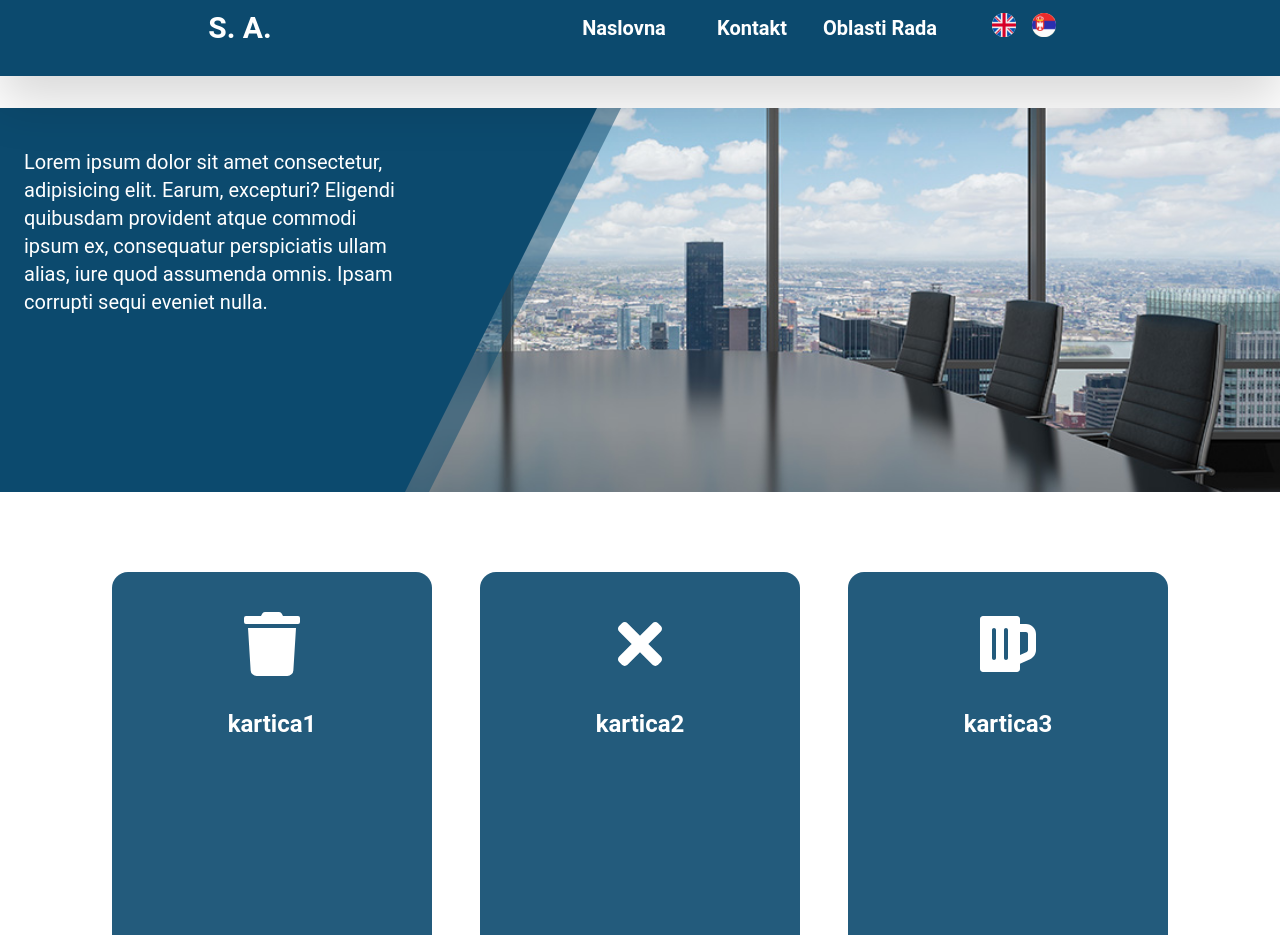
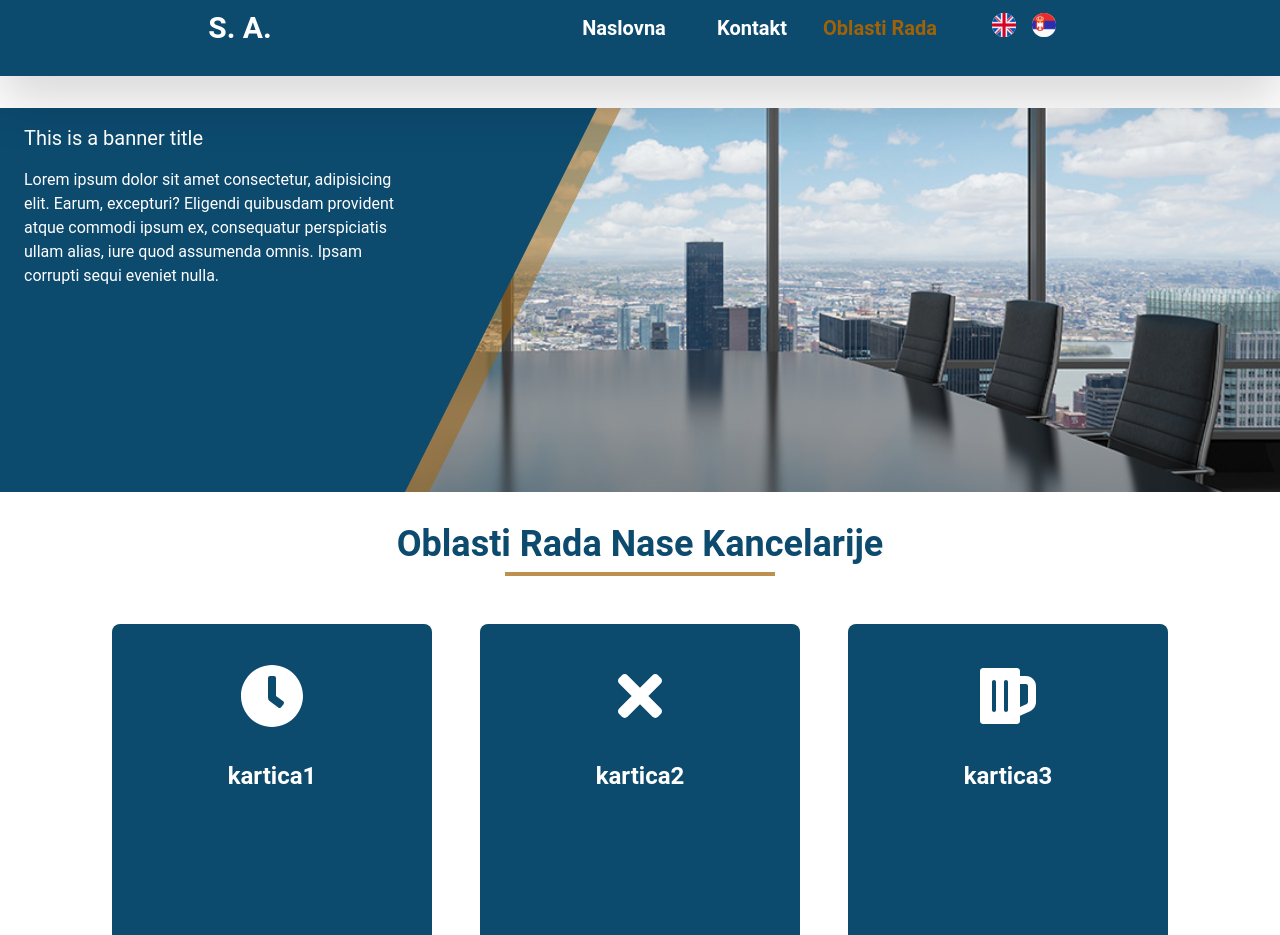
Before and after one commit to TatsuKenshi/akerman-law-firm-site, a React (Create React App) app: page /workareas in a window 1280 px wide. Shown: the part 20-955 px from the top of the page. Built offline with nearby package versions, Linux system fonts and the light colour scheme; what i18next-xhr-backend would draw is missing.

Commit message:
adds yellow accent color to the overall styling

```diff
--- a/src/components/FlipCard.tsx
+++ b/src/components/FlipCard.tsx
@@ -8,14 +8,14 @@ const FlipCard = (item: CardItemType) => {
   return (
     <div className="w-[320px] h-[380px] bg-transparent cursor-pointer group [perspective:1000px] mx-2 mb-12 text-white">
       <div className="relative w-full h-full duration-1000 [transform-style:preserve-3d] group-hover:[transform:rotateY(180deg)] [backface-visibility:hidden]">
-        <div className="absolute p-2 w-full h-full rounded-2xl bg-sky-900 bg-opacity-90 text-center">
-          <Icon className="mx-auto my-8 h-16 w-16 " />
+        <div className="absolute p-2 w-full h-full rounded-lg bg-sky-900 text-center">
+          <Icon className="mx-auto my-8 h-16 w-16" />
           <h4 className="text-2xl font-bold">
             {language === "en" ? engTitle : serTitle}
           </h4>
         </div>
-        <div className="absolute p-2 text-center [transform:rotateY(180deg)] w-full h-full bg-sky-900 bg-opacity-90 [backface-visibility:hidden] rounded-2xl">
-          <Icon className="mx-auto my-8 h-16 w-16 " />
+        <div className="absolute p-2 text-center [transform:rotateY(180deg)] w-full h-full bg-yellow-700 bg-opacity-80 [backface-visibility:hidden] rounded-lg">
+          <Icon className="mx-auto my-8 h-16 w-16" />
           <p className="text-2xl font-bold">
             {language === "en" ? engContent : serContent}
           </p>
--- a/src/components/Navbar.tsx
+++ b/src/components/Navbar.tsx
@@ -35,33 +35,54 @@ const Navbar = ({ t }: any) => {
         {/* navlinks section */}
         <section className="flex h-full items-center">
           <div className="w-32 group flex-col text-center my-auto">
-            <div className="h-[2px] w-full bg-transparent group-hover:bg-white"></div>
+            <div className="h-[2px] w-full bg-transparent group-hover:bg-yellow-700 bg-opacity-80"></div>
             <div className="w-full py-2 px-auto">
-              <NavLink to="/" className="hover:text-yellow-100">
+              <NavLink
+                to="/"
+                className={({ isActive }) =>
+                  isActive
+                    ? "text-yellow-700 font-bold hover:text-yellow-700"
+                    : ""
+                }
+              >
                 <span className="text-xl font-bold">{t("Home")}</span>
               </NavLink>
             </div>
-            <div className="h-[2px] w-full bg-transparent group-hover:bg-white"></div>
+            <div className="h-[2px] w-full bg-transparent group-hover:bg-yellow-700 bg-opacity-80"></div>
           </div>
 
           <div className="w-32 group flex-col place-content-between text-center">
-            <div className="h-[2px] w-full bg-transparent group-hover:bg-white"></div>
+            <div className="h-[2px] w-full bg-transparent group-hover:bg-yellow-700 bg-opacity-80"></div>
             <div className="w-full py-2 px-auto">
-              <NavLink to="/contact" className="hover:text-yellow-100">
+              <NavLink
+                to="/contact"
+                className={({ isActive }) =>
+                  isActive
+                    ? "text-yellow-700 font-bold hover:text-yellow-700"
+                    : ""
+                }
+              >
                 <span className="text-xl font-bold">{t("Contact")}</span>
               </NavLink>
             </div>
-            <div className="h-[2px] w-full bg-transparent group-hover:bg-white"></div>
+            <div className="h-[2px] w-full bg-transparent group-hover:bg-yellow-700 bg-opacity-80"></div>
           </div>
 
           <div className="w-32 group flex-col place-content-between text-center">
-            <div className="h-[2px] w-full bg-transparent group-hover:bg-white"></div>
+            <div className="h-[2px] w-full bg-transparent group-hover:bg-yellow-700 bg-opacity-80"></div>
             <div className="w-full py-2 px-auto">
-              <NavLink to="/workareas" className="hover:text-yellow-100">
+              <NavLink
+                to="/workareas"
+                className={({ isActive }) =>
+                  isActive
+                    ? "text-yellow-700 font-bold hover:text-yellow-700"
+                    : ""
+                }
+              >
                 <span className="text-xl font-bold">{t("WorkAreas")}</span>
               </NavLink>
             </div>
-            <div className="h-[2px] w-full bg-transparent group-hover:bg-white"></div>
+            <div className="h-[2px] w-full bg-transparent group-hover:bg-yellow-700 bg-opacity-80 "></div>
           </div>
         </section>
 
--- a/src/components/PageHero.tsx
+++ b/src/components/PageHero.tsx
@@ -5,13 +5,16 @@ const PageHero = () => {
   return (
     <div className="relative h-96 mt-8 overflow-hidden bg-sky-900 bg-opacity-50">
       <div className="absolute z-30 flex w-full h-full">
-        <div className="relative z-30 w-4/6 md:w-3/6 lg:w-2/6 px-6 py-4 text-white md:py-10 md:w-1/2">
-          <h2 className="text-md md:text-lg lg:text-xl">
+        <div className="relative z-30 w-4/6 md:w-3/6 lg:w-2/6 px-6 py-4 text-white md:w-1/2">
+          <h2 className="text-md md:text-lg lg:text-xl mb-4">
+            This is a banner title
+          </h2>
+          <p>
             Lorem ipsum dolor sit amet consectetur, adipisicing elit. Earum,
             excepturi? Eligendi quibusdam provident atque commodi ipsum ex,
             consequatur perspiciatis ullam alias, iure quod assumenda omnis.
             Ipsam corrupti sequi eveniet nulla.
-          </h2>
+          </p>
           <span></span>
         </div>
         <div className="absolute top-0 right-0 flex w-full h-full">
@@ -27,7 +30,7 @@ const PageHero = () => {
             <svg
               fill="currentColor"
               viewBox="0 0 100 100"
-              className="absolute inset-y-0 z-10 h-full ml-6 text-sky-900 text-opacity-50"
+              className="absolute inset-y-0 z-10 h-full ml-6 text-yellow-700 text-opacity-50"
             >
               <polygon points="0,0 100,0 50,100 0,100"></polygon>
             </svg>
--- a/src/components/Sidebar.tsx
+++ b/src/components/Sidebar.tsx
@@ -52,20 +52,26 @@ const Sidebar = ({ t }: any) => {
       {/* links section */}
       <section className="text-center text-2xl mt-24">
         <div className="w-full py-2 px-auto mt-8">
-          <NavLink to="/" className="hover:text-yellow-100">
-            <span>{t("Home")}</span>
+          <NavLink to="/" className="hover:text-yellow-700 bg-opacity-80">
+            <span className="text-xl font-bold">{t("Home")}</span>
           </NavLink>
         </div>
 
         <div className="w-full py-2 px-auto mt-8">
-          <NavLink to="/contact" className="hover:text-yellow-100">
-            <span>{t("Contact")}</span>
+          <NavLink
+            to="/contact"
+            className="hover:text-yellow-700 bg-opacity-80"
+          >
+            <span className="text-xl font-bold">{t("Contact")}</span>
           </NavLink>
         </div>
 
         <div className="w-full py-2 px-auto mt-8 mb-12">
-          <NavLink to="/workareas" className="hover:text-yellow-100">
-            <span>{t("WorkAreas")}</span>
+          <NavLink
+            to="/workareas"
+            className="hover:text-yellow-700 bg-opacity-80"
+          >
+            <span className="text-xl font-bold">{t("WorkAreas")}</span>
           </NavLink>
         </div>
       </section>
--- a/src/content/content.ts
+++ b/src/content/content.ts
@@ -1,10 +1,10 @@
-import { FaTrash, FaTimes, FaBeer } from "react-icons/fa";
+import { FaClock, FaTimes, FaBeer } from "react-icons/fa";
 import { CardItemType } from "./types";
 
 export const cardItems: CardItemType[] = [
   {
     id: 0,
-    icon: FaTrash,
+    icon: FaClock,
     engTitle: "card1",
     serTitle: "kartica1",
     engContent:
@@ -34,7 +34,7 @@ export const cardItems: CardItemType[] = [
   },
   {
     id: 3,
-    icon: FaTrash,
+    icon: FaClock,
     engTitle: "card1",
     serTitle: "kartica1",
     engContent:
--- a/src/localization/english/translation.json
+++ b/src/localization/english/translation.json
@@ -1,5 +1,6 @@
 {
   "Home": "Home",
   "Contact": "Contact",
-  "WorkAreas": "Work Areas"
+  "WorkAreas": "Work Areas",
+  "WorkAreasTitle": "Our Areas of Work"
 }
--- a/src/localization/serbian/translation.json
+++ b/src/localization/serbian/translation.json
@@ -1,5 +1,6 @@
 {
   "Home": "Naslovna",
   "Contact": "Kontakt",
-  "WorkAreas": "Oblasti Rada"
+  "WorkAreas": "Oblasti Rada",
+  "WorkAreasTitle": "Oblasti Rada Nase Kancelarije"
 }
--- a/src/pages/WorkAreas.tsx
+++ b/src/pages/WorkAreas.tsx
@@ -10,7 +10,14 @@ const WorkAreas = ({ t }: any) => {
     <main>
       <PageHero />
 
-      <section className="pt-4 mt-8">
+      <div className="mt-8 text-center mx-4">
+        <h1 className="text-4xl font-bold text-sky-900">
+          {t("WorkAreasTitle")}
+        </h1>
+        <div className="h-[4px] w-11/12 max-w-[270px] bg-yellow-700 bg-opacity-70 mx-auto mt-2"></div>
+      </div>
+
+      <section className="mt-8">
         <div className="flex max-w-[1200px] mx-auto justify-evenly flex-wrap mt-4 px-8 pt-4">
           {cardItems.map((item) => {
             return <FlipCard key={item.id} {...item} />;
```
